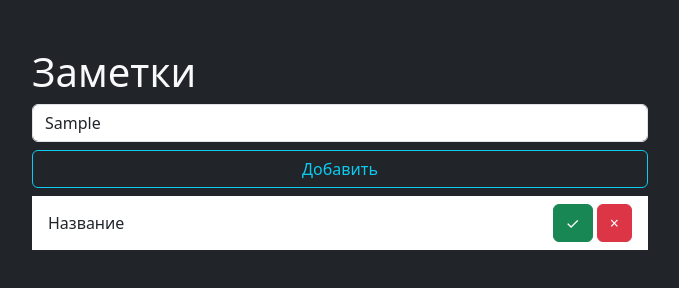
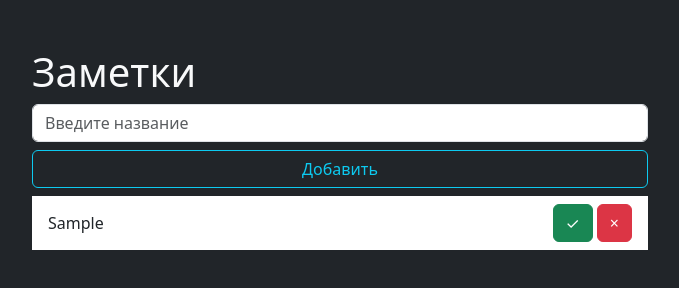
Before and after one commit to AxilTH/todo-list, a plain HTML site: page index.html in a window 1280 px wide. Both pictures are taken after typing "Sample" into the empty fields and a click on the button "Добавить". Shown: the whole page, without its empty margins (300-979 px from the left). Drawn offline with nearby package versions, Linux system fonts and the light colour scheme.

Commit message:
feat: implement adding elements

```diff
--- a/index.html
+++ b/index.html
@@ -28,13 +28,7 @@
         </button>
 
         <ul class="list-group list-group-flush" id="list">
-            <li class="list-group-item d-flex justify-content-between align-items-center">
-                <span>Название</span>
-                <span>
-                    <span class="btn btn-small btn-success">&check;</span>
-                    <span class="btn btn-small btn-danger">&times;</span>
-                </span>
-            </li>
+
         </ul>
     </div>
 </body>
--- a/main.js
+++ b/main.js
@@ -0,0 +1,19 @@
+const inputElement = document.getElementById('title');
+const createBtn = document.getElementById('create');
+const listElement = document.getElementById('list');
+
+createBtn.onclick = () => {
+    if (inputElement.value === '') {
+        return;
+    }
+    listElement.insertAdjacentHTML('beforeend', `
+        <li class="list-group-item d-flex justify-content-between align-items-center">
+            <span>${inputElement.value}</span>
+            <span>
+                <span class="btn btn-small btn-success">&check;</span>
+                <span class="btn btn-small btn-danger">&times;</span>
+            </span>
+        </li>
+    `);
+    inputElement.value = '';
+}
```
